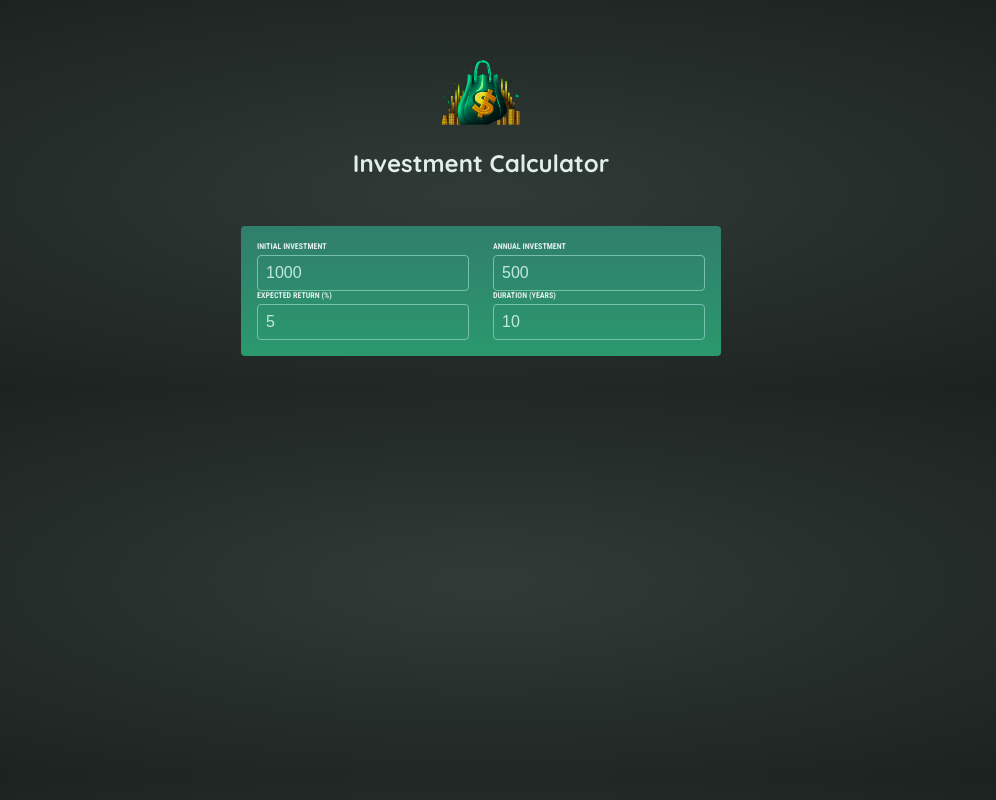
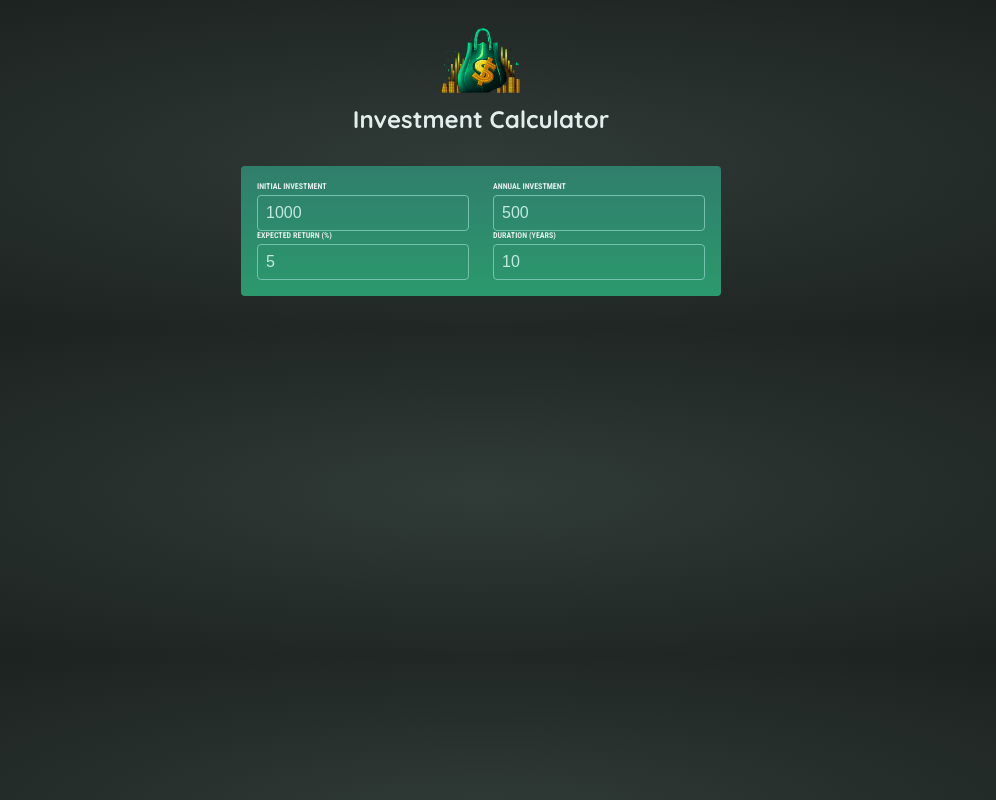
Before and after one commit to Venkat-Gorla/investment-calc-react, a React (Vite) app: page / in a window 1280 px wide. Shown: the whole page, without its empty margins (159-1155 px from the left). Built offline with nearby package versions, Linux system fonts and the light colour scheme.

Commit message:
[Header style fixes] to reduce white space and improve the look

```diff
--- a/src/index.css
+++ b/src/index.css
@@ -16,7 +16,7 @@ body {
 
 #header {
   text-align: center;
-  margin: 3rem auto;
+  margin: 1rem auto 2rem;
 }
 
 #header img {
@@ -24,10 +24,13 @@ body {
   height: 5rem;
   object-fit: contain;
   background-color: transparent;
+  display: block; /* Ensures no extra space from inline elements */
+  margin: 0 auto; /* Center the image */
 }
 
 #header h1 {
   font-size: 1.5rem;
+  margin-top: 0.5rem; /* Reduce spacing below image */
 }
 
 #user-input {
```
